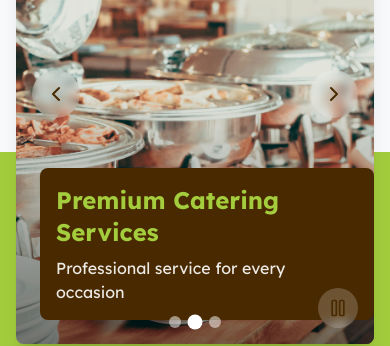
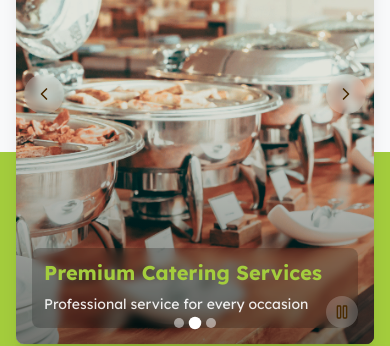
Before and after one commit to sandesh123paudel/my-mern-app, a React (Vite) app in the folder client/: page / in a window 390 px wide. Shown: the part 514-860 px from the top of the page. Built offline with nearby package versions, Linux system fonts and the light colour scheme; no server answers.

Commit message:
Home Page Updated

```diff
--- a/client/src/components/HeroSection.jsx
+++ b/client/src/components/HeroSection.jsx
@@ -188,11 +188,11 @@ const HeroSection = () => {
                 style={{ backgroundImage: `url(${slides[0].image})` }}
               />
 
-              {/* Location Selection Buttons - Top Right */}
+              {/* Location Selection Buttons - Responsive positioning */}
               <motion.div
-                className="absolute top-4 right-4 z-30 flex gap-2"
-                initial={{ opacity: 0, x: 20 }}
-                whileInView={{ opacity: 1, x: 0 }}
+                className="absolute top-4 left-1/2 -translate-x-1/2 md:top-4 md:right-4 md:left-auto md:translate-x-0 z-30 flex flex-col sm:flex-row gap-2"
+                initial={{ opacity: 0, y: -20 }}
+                whileInView={{ opacity: 1, y: 0 }}
                 transition={{ delay: 0.6, duration: 0.8 }}
                 viewport={{ once: true }}
               >
@@ -201,12 +201,12 @@ const HeroSection = () => {
                     <motion.button
                       key={location._id}
                       onClick={() => handleLocationSelect(location._id)}
-                      className="flex items-center gap-2 px-4 py-2 rounded-lg font-semibold text-sm transition-all duration-300 shadow-lg backdrop-blur-sm bg-[#FF6B35] text-white hover:bg-primary-green"
+                      className="flex items-center justify-center gap-2 px-3 py-2 sm:px-4 rounded-lg font-semibold text-xs sm:text-sm transition-all duration-300 shadow-lg backdrop-blur-sm bg-[#FF6B35] text-white hover:bg-primary-green min-w-0 whitespace-nowrap"
                       whileHover={{ scale: 1.05, y: -2 }}
                       whileTap={{ scale: 0.95 }}
                     >
-                      <MapPin className="w-4 h-4" />
-                      {location.name}
+                      <MapPin className="w-3 h-3 sm:w-4 sm:h-4 flex-shrink-0" />
+                      <span className="truncate">{location.name}</span>
                     </motion.button>
                   ))}
               </motion.div>
@@ -240,18 +240,18 @@ const HeroSection = () => {
                       {/* Overlay Gradient */}
                       <div className="absolute inset-0 bg-gradient-to-t from-black/50 via-transparent to-transparent" />
 
-                      {/* Slide Content */}
+                      {/* Slide Content - Mobile optimized */}
                       <motion.div
-                        className="absolute bottom-6 left-6 text-white"
+                        className="absolute bottom-4 left-4 right-4 md:bottom-6 md:left-6 md:right-auto text-white"
                         initial={{ opacity: 0, y: 20 }}
                         animate={{ opacity: 1, y: 0 }}
                         transition={{ delay: 0.3, duration: 0.6 }}
                       >
-                        <div className="bg-primary-brown backdrop-blur-sm rounded-lg p-4 inline-block">
-                          <h3 className="text-2xl md:text-3xl text-primary-green font-bold mb-2">
+                        <div className="backdrop-blur-sm bg-black/20 rounded-lg p-3 md:p-4 w-full md:w-auto md:max-w-md">
+                          <h3 className="text-xl md:text-2xl lg:text-3xl text-primary-green font-bold mb-2 leading-tight">
                             {slides[currentSlide].title}
                           </h3>
-                          <p className="text-white/90 max-w-md">
+                          <p className="text-white/90 text-sm md:text-base leading-relaxed">
                             {slides[currentSlide].subtitle}
                           </p>
                         </div>
@@ -261,45 +261,45 @@ const HeroSection = () => {
                 </AnimatePresence>
               </div>
 
-              {/* Navigation Arrows */}
+              {/* Navigation Arrows - Mobile optimized */}
               <motion.button
-                className="absolute left-4 top-1/2 -translate-y-1/2 w-12 h-12 bg-white/20 backdrop-blur-sm rounded-full flex items-center justify-center text-white hover:bg-white/30 transition-all duration-300 z-20"
+                className="absolute left-2 md:left-4 top-1/2 -translate-y-1/2 w-10 h-10 md:w-12 md:h-12 bg-white/20 backdrop-blur-sm rounded-full flex items-center justify-center text-white hover:bg-white/30 transition-all duration-300 z-20"
                 onClick={() => paginate(-1)}
                 whileHover={{ scale: 1.1 }}
                 whileTap={{ scale: 0.9 }}
               >
-                <ChevronLeft className="w-6 h-6" />
+                <ChevronLeft className="w-5 h-5 md:w-6 md:h-6" />
               </motion.button>
 
               <motion.button
-                className="absolute right-4 top-1/2 -translate-y-1/2 w-12 h-12 bg-white/20 backdrop-blur-sm rounded-full flex items-center justify-center text-white hover:bg-white/30 transition-all duration-300 z-20"
+                className="absolute right-2 md:right-4 top-1/2 -translate-y-1/2 w-10 h-10 md:w-12 md:h-12 bg-white/20 backdrop-blur-sm rounded-full flex items-center justify-center text-white hover:bg-white/30 transition-all duration-300 z-20"
                 onClick={() => paginate(1)}
                 whileHover={{ scale: 1.1 }}
                 whileTap={{ scale: 0.9 }}
               >
-                <ChevronRight className="w-6 h-6" />
+                <ChevronRight className="w-5 h-5 md:w-6 md:h-6" />
               </motion.button>
 
-              {/* Play/Pause Button - Moved to bottom left */}
+              {/* Play/Pause Button - Mobile optimized */}
               <motion.button
-                className="absolute bottom-4 right-4 w-10 h-10 bg-white/20 backdrop-blur-sm rounded-full flex items-center justify-center text-white hover:bg-white/30 transition-all duration-300 z-20"
+                className="absolute bottom-4 right-4 w-8 h-8 md:w-10 md:h-10 bg-white/20 backdrop-blur-sm rounded-full flex items-center justify-center text-white hover:bg-white/30 transition-all duration-300 z-20"
                 onClick={() => setIsAutoPlaying(!isAutoPlaying)}
                 whileHover={{ scale: 1.1 }}
                 whileTap={{ scale: 0.9 }}
               >
                 {isAutoPlaying ? (
-                  <Pause className="w-5 h-5" />
+                  <Pause className="w-4 h-4 md:w-5 md:h-5" />
                 ) : (
-                  <Play className="w-5 h-5 ml-0.5" />
+                  <Play className="w-4 h-4 md:w-5 md:h-5 ml-0.5" />
                 )}
               </motion.button>
 
-              {/* Slide Indicators - Bottom center */}
-              <div className="absolute bottom-4 left-1/2 -translate-x-1/2 flex gap-2 z-20">
+              {/* Slide Indicators - Mobile optimized */}
+              <div className="absolute bottom-4 left-1/2 -translate-x-1/2 flex gap-1.5 md:gap-2 z-20">
                 {slides.map((_, index) => (
                   <motion.button
                     key={index}
-                    className={`w-3 h-3 rounded-full transition-all duration-300 ${
+                    className={`w-2.5 h-2.5 md:w-3 md:h-3 rounded-full transition-all duration-300 ${
                       index === currentSlide
                         ? "bg-white scale-125"
                         : "bg-white/50 hover:bg-white/70"
```
